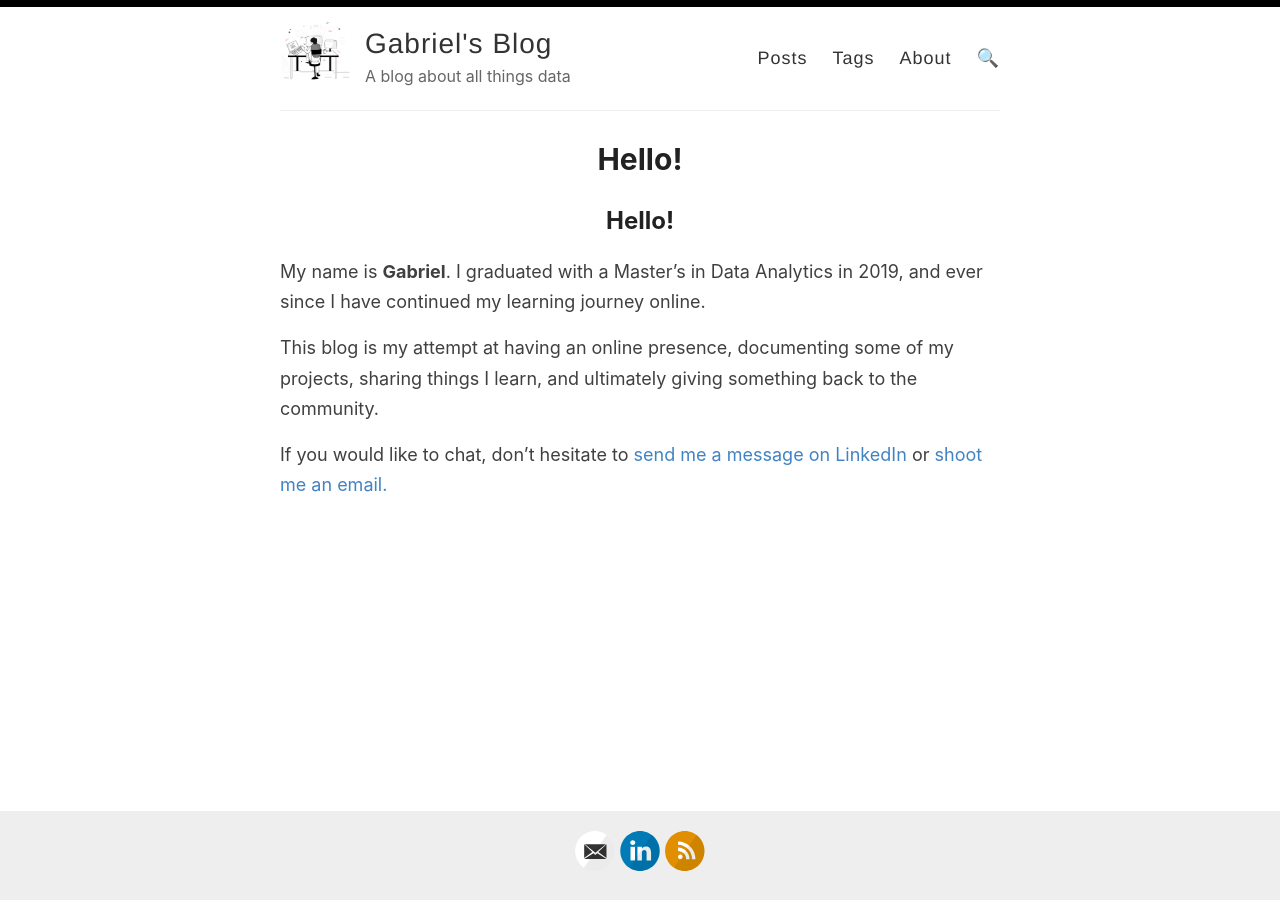
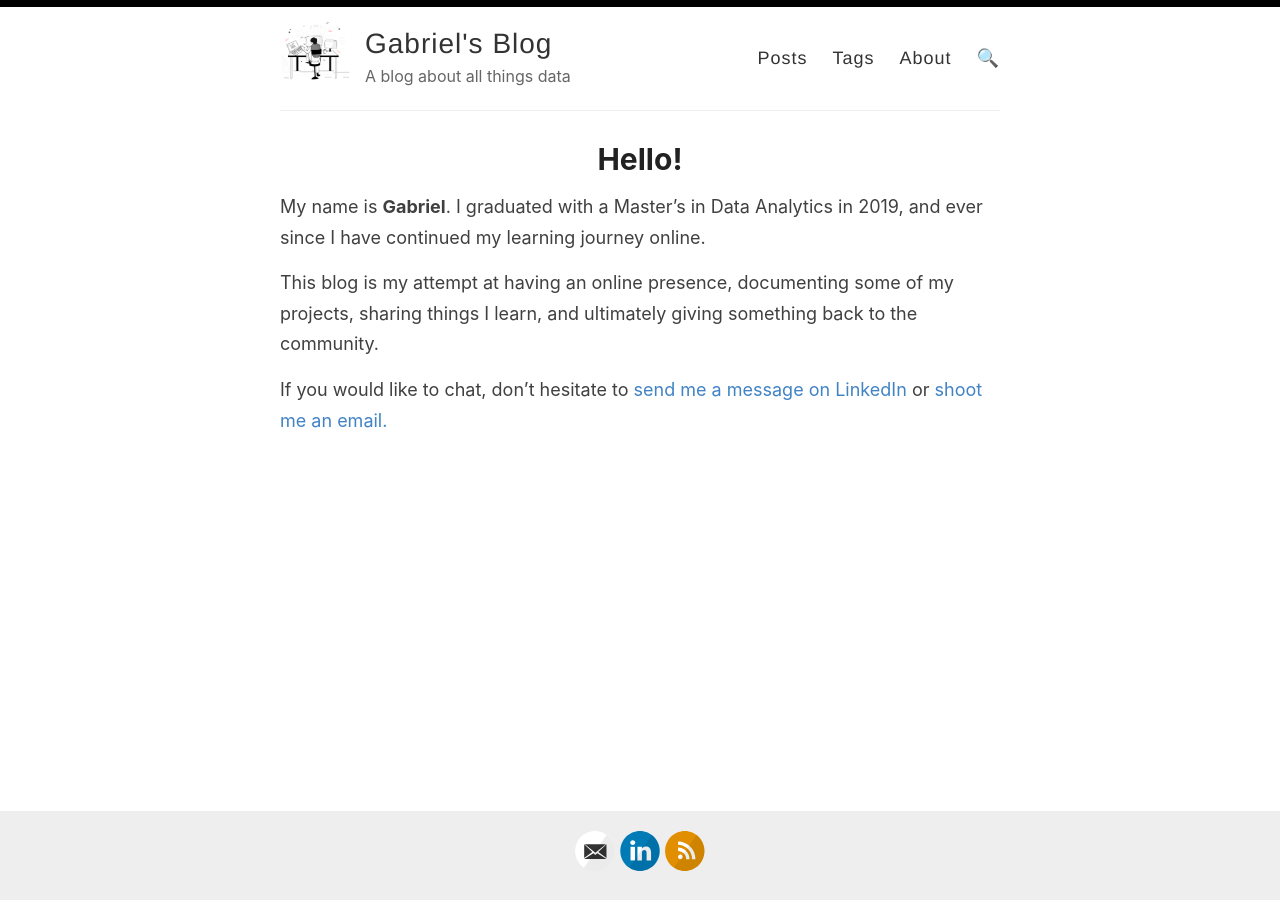
Before and after one commit to gmejianina/gmejianina.github.io, a Jekyll site: the page built from _pages/about.md, in a window 1280 px wide. Built offline with Jekyll 4.4.1, drawn with Linux system fonts in a browser that asks for light colours; our own code applies the rules of GitHub Pages for plain Markdown files.

Commit message:
Update about.md

```diff
--- a/_pages/about.md
+++ b/_pages/about.md
@@ -1,11 +1,8 @@
 ---
 layout: page
-title:
+title: Hello!
 permalink: /about/
 ---
-
-Hello!
------
 
 My name is **Gabriel**. I graduated with a Master's in Data Analytics in 2019, and ever since I have continued my learning journey online.
 
```
